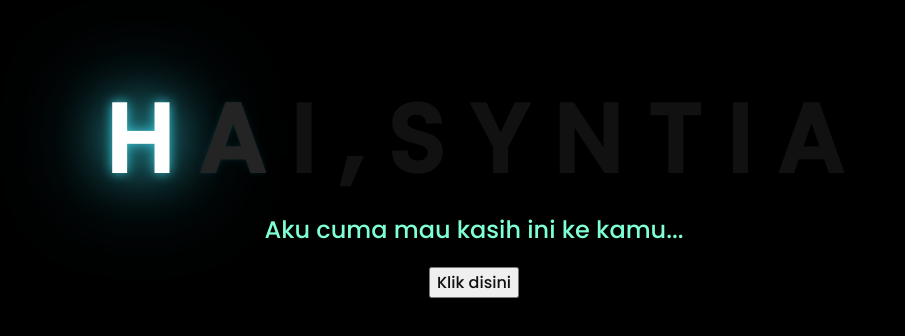
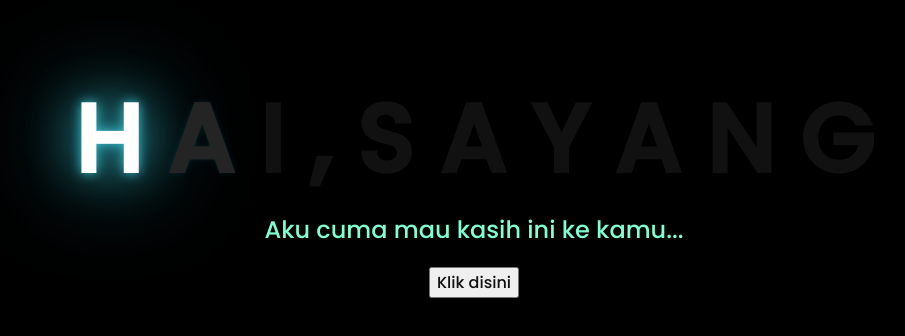
Before and after one commit to SoloWPM23/GiftForMySpecialPerson, a plain HTML site: page index.html in a window 1280 px wide. Shown: the part 226-562 px from the top of the page, without its empty margins (174-1079 px from the left). Drawn offline with Linux system fonts and the light colour scheme.

Commit message:
index.html

```diff
--- a/index.html
+++ b/index.html
@@ -15,11 +15,11 @@
         <span>I</span>
         <span>,</span>
         <span>S</span>
+        <span>A</span>
         <span>Y</span>
+        <span>A</span>
         <span>N</span>
-        <span>T</span>
-        <span>I</span>
-        <span>A</span>
+        <span>G</span>
     </div>
     <div class="description">
         <span>Aku cuma mau kasih ini ke kamu...</span>
```
